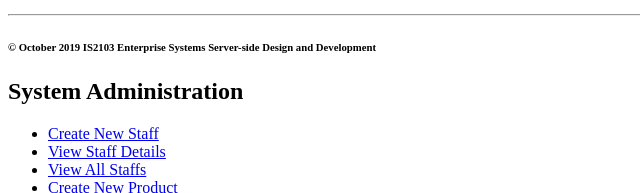
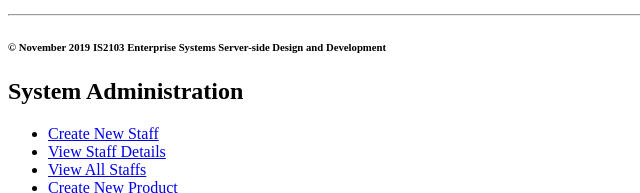
Before and after one commit to socTeamLead/PointOfSaleSystemWeb, a plain HTML site: page index.html in a window 1280 px wide. Shown: the part 169-362 px from the top of the page, 0-640 px from the left. Drawn offline with Linux system fonts and the light colour scheme.

Commit message:
modified index.html copyright

```diff
--- a/index.html
+++ b/index.html
@@ -13,7 +13,7 @@
 		</ul>
 		<p>
 			<hr/>
-			<h6>&copy; October 2019 IS2103 Enterprise Systems Server-side Design and Development</h6>
+			<h6>&copy; November 2019 IS2103 Enterprise Systems Server-side Design and Development</h6>
 		<h2>System Administration</h2>
 		<ul>
 			<li><a href="./systemAdministration/createNewStaff.html">Create New Staff</a></li>
```
